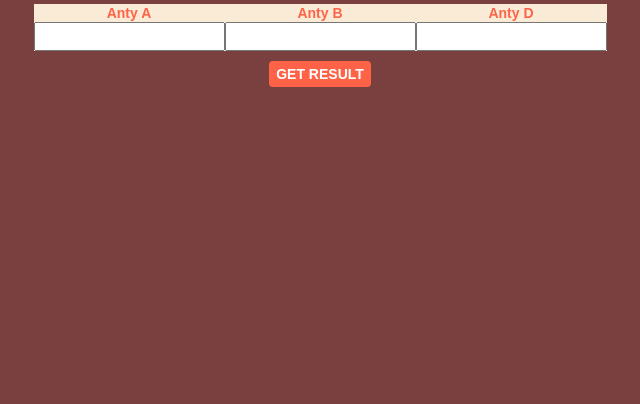
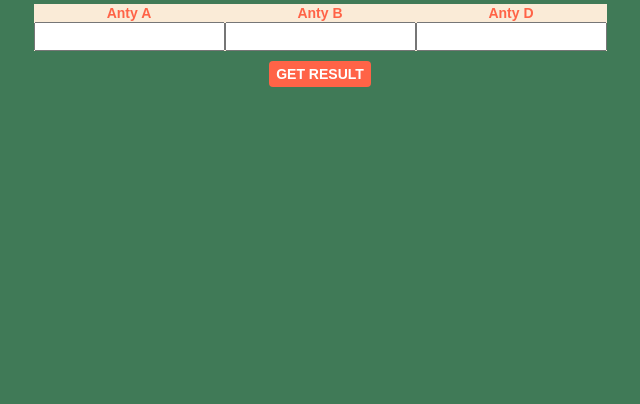
Before and after one commit to asraful5110/Blood-group-checker, a plain HTML site: page index.html in a window 1280 px wide. Shown: the part 396-800 px from the top of the page, without its empty margins (320-960 px from the left). Drawn offline with Linux system fonts and the light colour scheme.

Commit message:
Change background color for this application

```diff
--- a/style.css
+++ b/style.css
@@ -10,7 +10,7 @@
   flex-direction: column;
   justify-content: center;
   align-items: center;
-  background-color: rgb(122, 64, 64);
+  background-color: rgb(64, 122, 87);
   width: 100%;
   height: 100vh;
 }
```
